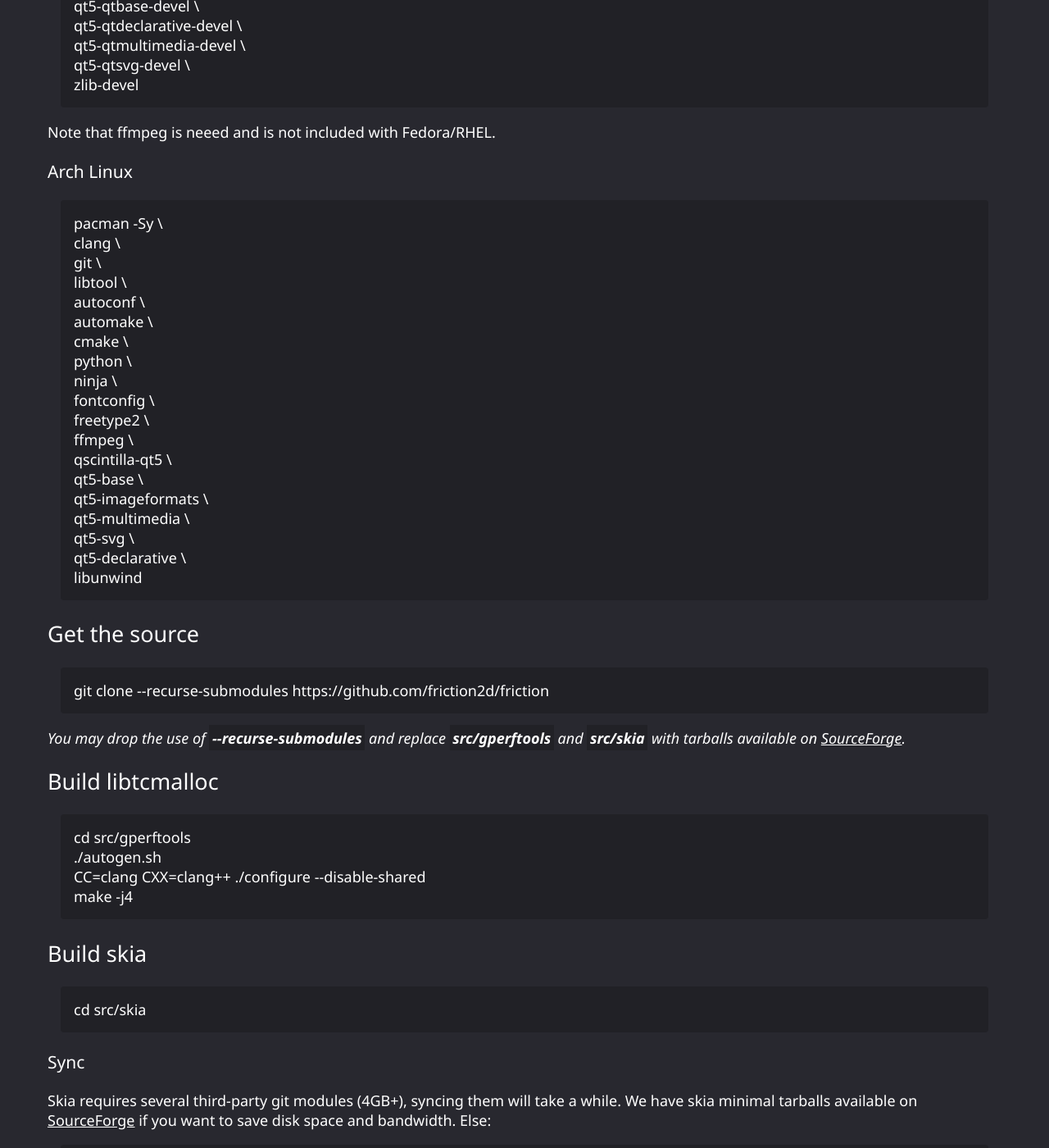
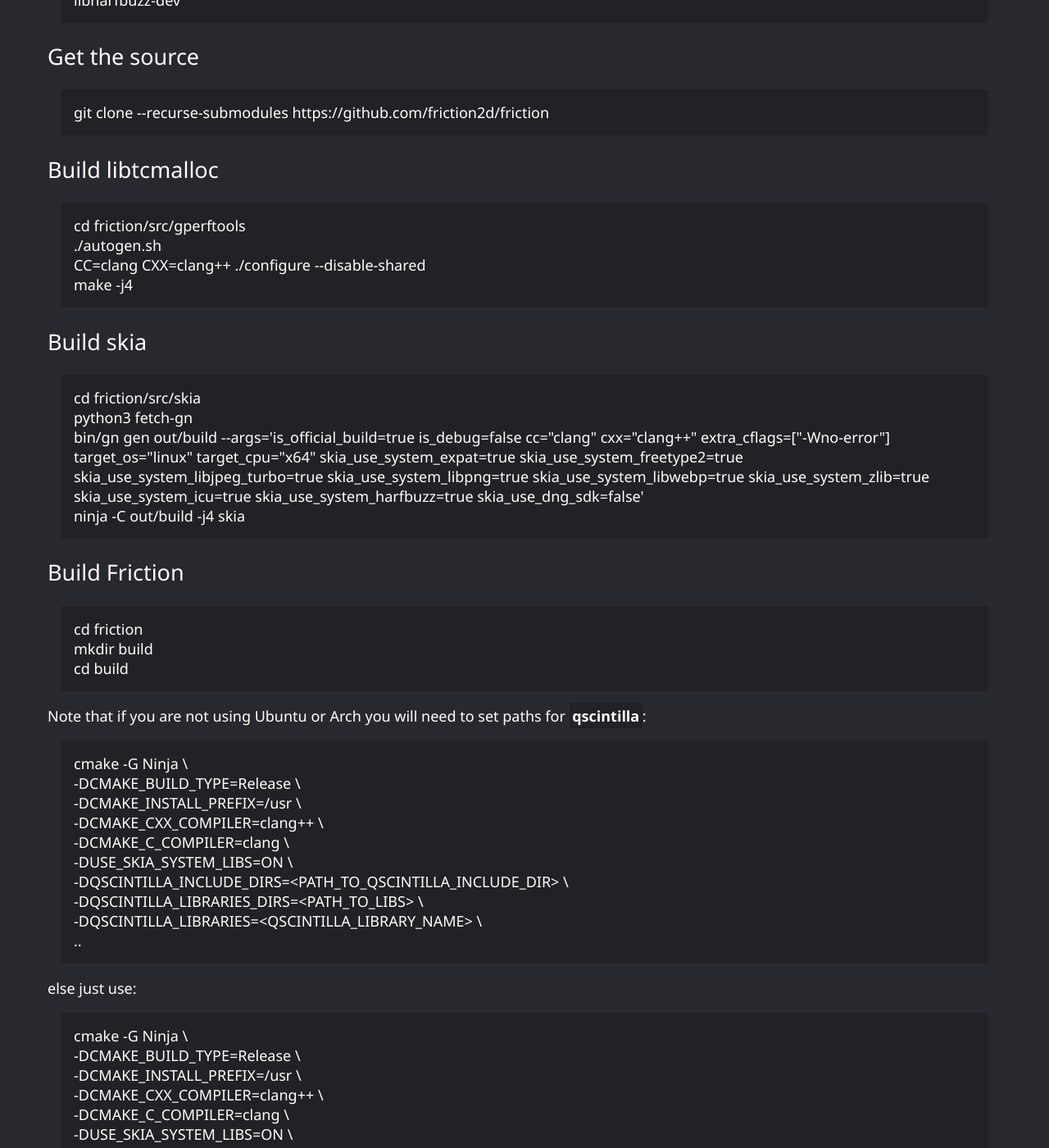
Before and after one commit to friction2d/friction2d.github.io, a Jekyll site: the page built from documentation/source-linux.md, in a window 1280 px wide and 1400 px high, scrolled down 2105 px. Shown: the whole window at 82% size. Built offline with Jekyll 4.4.1, drawn with Linux system fonts in a browser that asks for light colours; some of the changed text lies outside the part shown.

Commit message:
Update source-linux.md

````diff
--- a/documentation/source-linux.md
+++ b/documentation/source-linux.md
@@ -4,9 +4,6 @@ layout: default
 ---
 
 # Building Friction on Linux
-
-* Do not remove this line (it will not be displayed)
-{:toc}
 
 Generic build instructions for Friction on Linux.
 
@@ -36,8 +33,17 @@ Generic build instructions for Friction on Linux.
     * libswscale
     * libswresample
 * libunwind
+* expat
+* harfbuzz
+* freetype
+* fontconfig
+* libjpeg-turbo
+* libpng
+* libwebp
+* zlib
+* icu
 
-### Ubuntu
+### Example *(Ubuntu)*
 
 ```
 sudo apt install -y \
@@ -62,61 +68,21 @@ libqt5svg5-dev \
 libswresample-dev \
 libswscale-dev \
 libunwind-dev \
-qt5-image-formats-plugins \
 libqt5multimedia5-plugins \
 qtbase5-dev-tools \
 qtbase5-dev \
 qtdeclarative5-dev-tools \
 qtdeclarative5-dev \
 qtmultimedia5-dev \
-qttools5-dev-tools
-```
-
-### Fedora/RHEL
-
-```
-sudo dnf -y install \
-clang \
-autoconf \
-automake \
-libtool \
-git \
-cmake \
-python3 \
-yasm \
-ninja-build \
-fontconfig-devel \
-qt5-qtbase-devel \
-qt5-qtdeclarative-devel \
-qt5-qtmultimedia-devel \
-qt5-qtsvg-devel \
-zlib-devel
-```
-
-Note that ffmpeg is neeed and is not included with Fedora/RHEL.
-
-### Arch Linux
-
-```
-pacman -Sy \
-clang \
-git \
-libtool \
-autoconf \
-automake \
-cmake \
-python \
-ninja \
-fontconfig \
-freetype2 \
-ffmpeg \
-qscintilla-qt5 \
-qt5-base \
-qt5-imageformats \
-qt5-multimedia \
-qt5-svg \
-qt5-declarative \
-libunwind
+qttools5-dev-tools \
+libexpat1-dev \
+libfreetype-dev \
+libjpeg-turbo8-dev \
+libpng-dev \
+libwebp-dev \
+zlib1g-dev \
+libicu-dev \
+libharfbuzz-dev
 ```
 
 ## Get the source
@@ -125,12 +91,10 @@ libunwind
 git clone --recurse-submodules https://github.com/friction2d/friction
 ```
 
-*You may drop the use of ``--recurse-submodules`` and replace ``src/gperftools`` and ``src/skia`` with tarballs available on [SourceForge](https://sourceforge.net/projects/friction/files/source/).*
-
 ## Build libtcmalloc
 
 ```
-cd src/gperftools
+cd friction/src/gperftools
 ./autogen.sh
 CC=clang CXX=clang++ ./configure --disable-shared
 make -j4
@@ -138,23 +102,10 @@ make -j4
 
 ## Build skia
 
-
 ```
-cd src/skia
-```
-
-### Sync
-
-Skia requires several third-party git modules (4GB+), syncing them will take a while. We have skia minimal tarballs available on [SourceForge](https://sourceforge.net/projects/friction/files/source/) if you want to save disk space and bandwidth. Else:
-
-```
-python3 tools/git-sync-deps
-```
-
-### Build
-
-```
-bin/gn gen out/build --args='is_official_build=true is_debug=false cc="clang" cxx="clang++" extra_cflags=["-Wno-error"] target_os="linux" target_cpu="x64" skia_use_system_expat=false skia_use_system_freetype2=false skia_use_system_libjpeg_turbo=false skia_use_system_libpng=false skia_use_system_libwebp=false skia_use_system_zlib=false skia_use_system_icu=false skia_use_system_harfbuzz=false skia_use_dng_sdk=false'
+cd friction/src/skia
+python3 fetch-gn
+bin/gn gen out/build --args='is_official_build=true is_debug=false cc="clang" cxx="clang++" extra_cflags=["-Wno-error"] target_os="linux" target_cpu="x64" skia_use_system_expat=true skia_use_system_freetype2=true skia_use_system_libjpeg_turbo=true skia_use_system_libpng=true skia_use_system_libwebp=true skia_use_system_zlib=true skia_use_system_icu=true skia_use_system_harfbuzz=true skia_use_dng_sdk=false'
 ninja -C out/build -j4 skia
 ```
 
@@ -174,6 +125,7 @@ cmake -G Ninja \
 -DCMAKE_INSTALL_PREFIX=/usr \
 -DCMAKE_CXX_COMPILER=clang++ \
 -DCMAKE_C_COMPILER=clang \
+-DUSE_SKIA_SYSTEM_LIBS=ON \
 -DQSCINTILLA_INCLUDE_DIRS=<PATH_TO_QSCINTILLA_INCLUDE_DIR> \
 -DQSCINTILLA_LIBRARIES_DIRS=<PATH_TO_LIBS> \
 -DQSCINTILLA_LIBRARIES=<QSCINTILLA_LIBRARY_NAME> \
@@ -188,6 +140,7 @@ cmake -G Ninja \
 -DCMAKE_INSTALL_PREFIX=/usr \
 -DCMAKE_CXX_COMPILER=clang++ \
 -DCMAKE_C_COMPILER=clang \
+-DUSE_SKIA_SYSTEM_LIBS=ON \
 ..
 ```
 
@@ -196,21 +149,3 @@ Now build:
 ```
 cmake --build .
 ```
-
-## Install Friction
-
-The recommended way to install Friction is to package it after build, depending on your distribution select either `DEB` or `RPM`.
-
-### DEB
-
-```
-cpack -G DEB
-```
-
-### RPM
-
-```
-cpack -G RPM
-```
-
-You can now install and maintain Friction with the system package manager.
````
Also changed, not shown: other parts of documentation/source-linux.md (+1 -1 lines).
